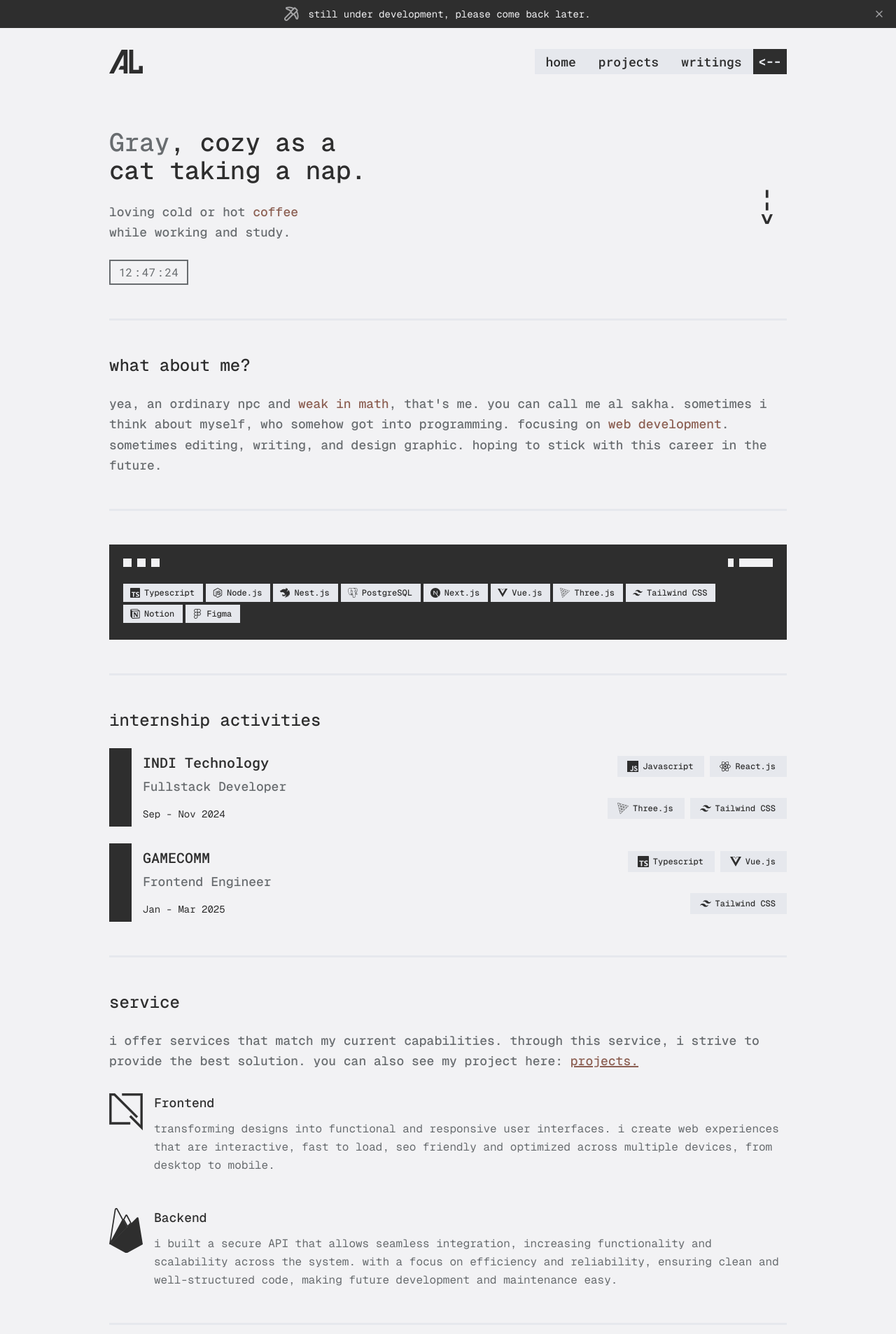
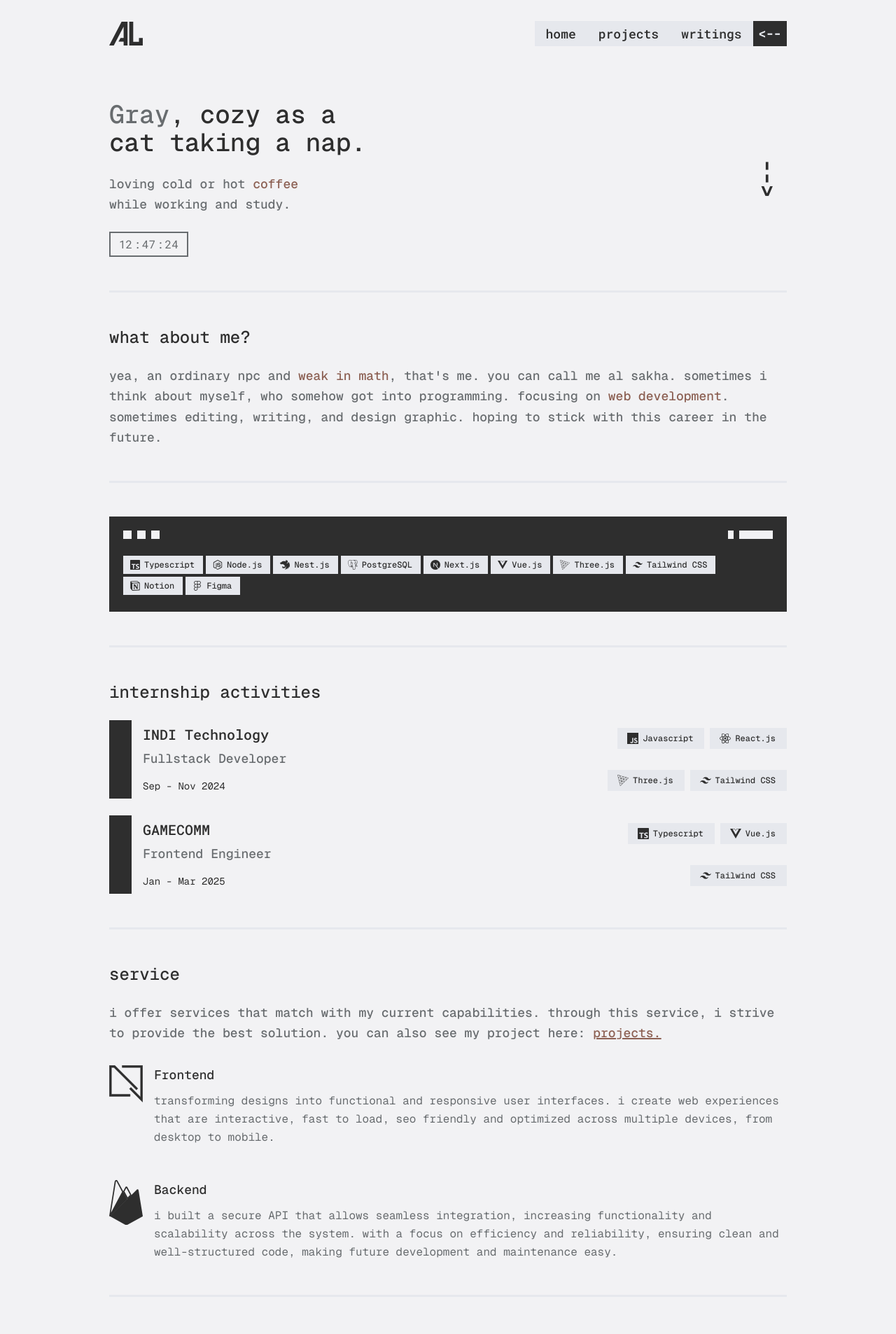
Before and after one commit to IRTIDEATH/Al-Sakha, a Next.js app: page / in a window 1280 px wide. Shown: the top 1906 px of the page at 70% size. Built offline with nearby package versions, Linux system fonts and the light colour scheme.

Commit message:
Remove banner

```diff
--- a/app/layout.tsx
+++ b/app/layout.tsx
@@ -2,7 +2,6 @@ import type { Metadata } from "next";
 import { Roboto_Mono, Geist_Mono } from "next/font/google";
 import "./globals.css";
 import { Toaster } from "@/components/ui/sonner";
-import Banner from "@/components/ui/banner";
 import Wrapper from "@/components/ui/wrapper";
 
 const robotoMono = Roboto_Mono({
@@ -58,7 +57,6 @@ export default function RootLayout({
       <body
         className={`${geistMono.variable} ${robotoMono.variable} antialiased font-normal font-geist text-foreground`}
       >
-        <Banner />
         <Wrapper>{children}</Wrapper>
         <Toaster
           richColors
--- a/components/section/home/service-section.tsx
+++ b/components/section/home/service-section.tsx
@@ -9,7 +9,7 @@ const ServiceSection = () => {
       <section className="w-full mx-auto">
         <h1 className="text-2xl mb-6 font-medium">service</h1>
         <p className="w-full text-zeta font-medium text-lg text-start">
-          i offer services that match my current capabilities. through this
+          i offer services that match with my current capabilities. through this
           service, i strive to provide the best solution. you can also see my
           project here:{" "}
           <CoffeeText className="underline decoration-2">
```
